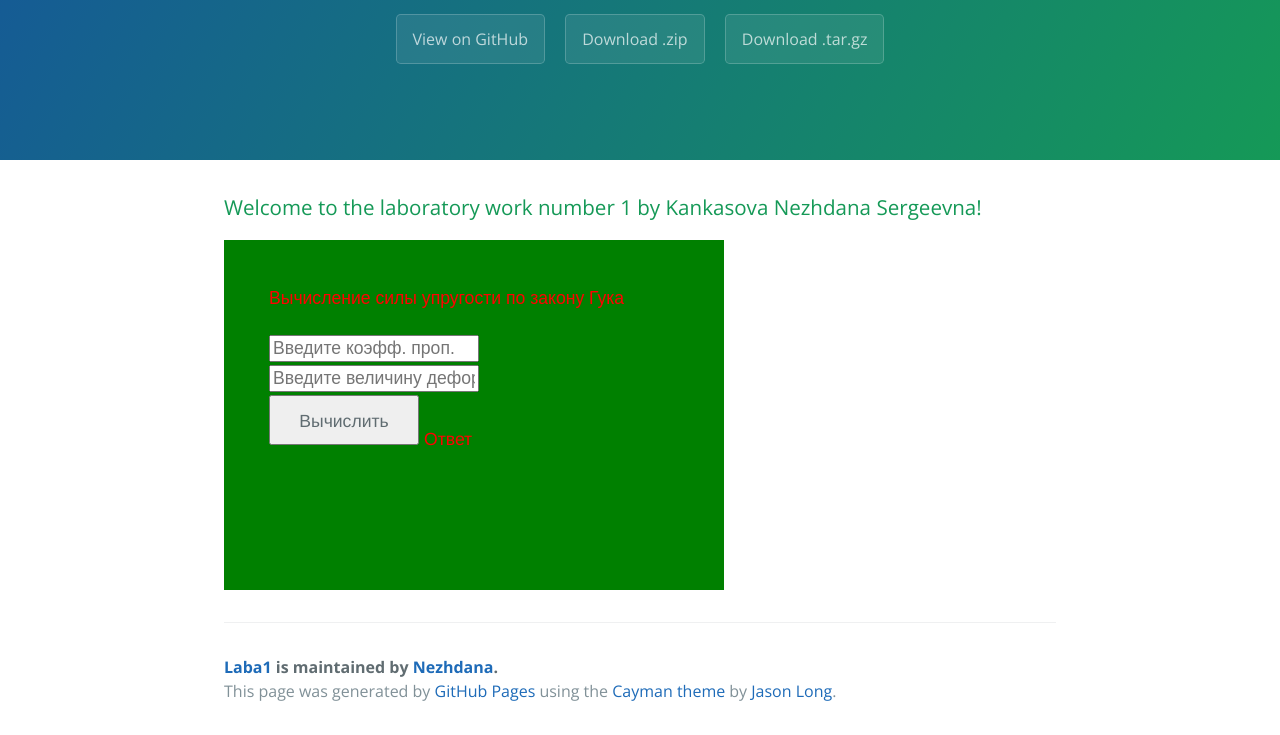
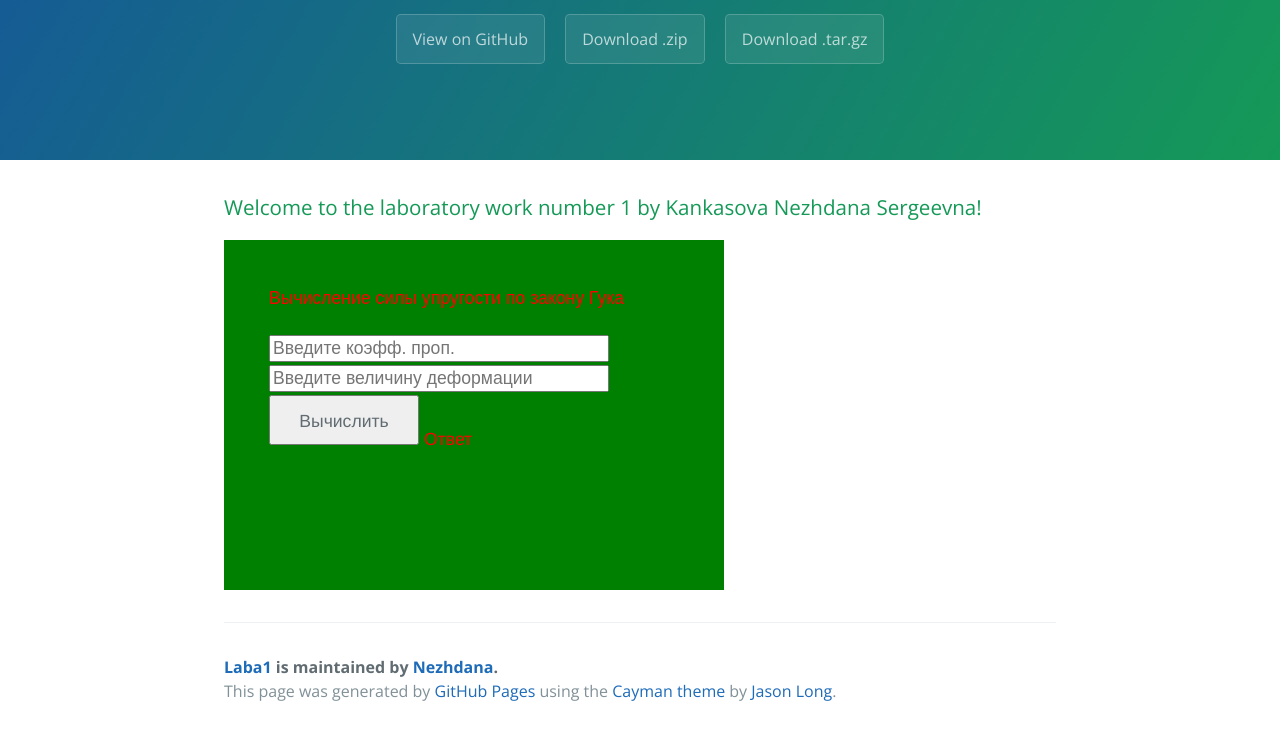
Before and after one commit to Nezhdana/Laba1, a plain HTML site: page index.html in a window 1280 px wide. Shown: the part 176-911 px from the top of the page. Drawn offline with nearby package versions, Linux system fonts and the light colour scheme.

Commit message:
Update index.html

```diff
--- a/index.html
+++ b/index.html
@@ -51,9 +51,9 @@ text-align: center;
 
   <span style="position: absolute; font-family: Arial; top:45px; left:45px;" id = "hhead"> Вычисление силы упругости по закону Гука </span>
 
-   <input placeholder='Введите коэфф. проп.' id = 'td1' style="position: absolute; font-family: Arial; top:95px; left:45px; width: 210px">
+   <input placeholder='Введите коэфф. проп.' id = 'td1' style="position: absolute; font-family: Arial; top:95px; left:45px; width: 340px">
 
-   <input placeholder='Введите величину деформации' id = 'td2' style="position: absolute; font-family: Arial; top:125px; left:45px; width: 210px">
+   <input placeholder='Введите величину деформации' id = 'td2' style="position: absolute; font-family: Arial; top:125px; left:45px; width: 340px">
 
 <input type="button"
           value="Вычислить" onclick="Fupr()" style="position: absolute; top:155px; left: 45px; width: 150px; height: 50px;">
```
